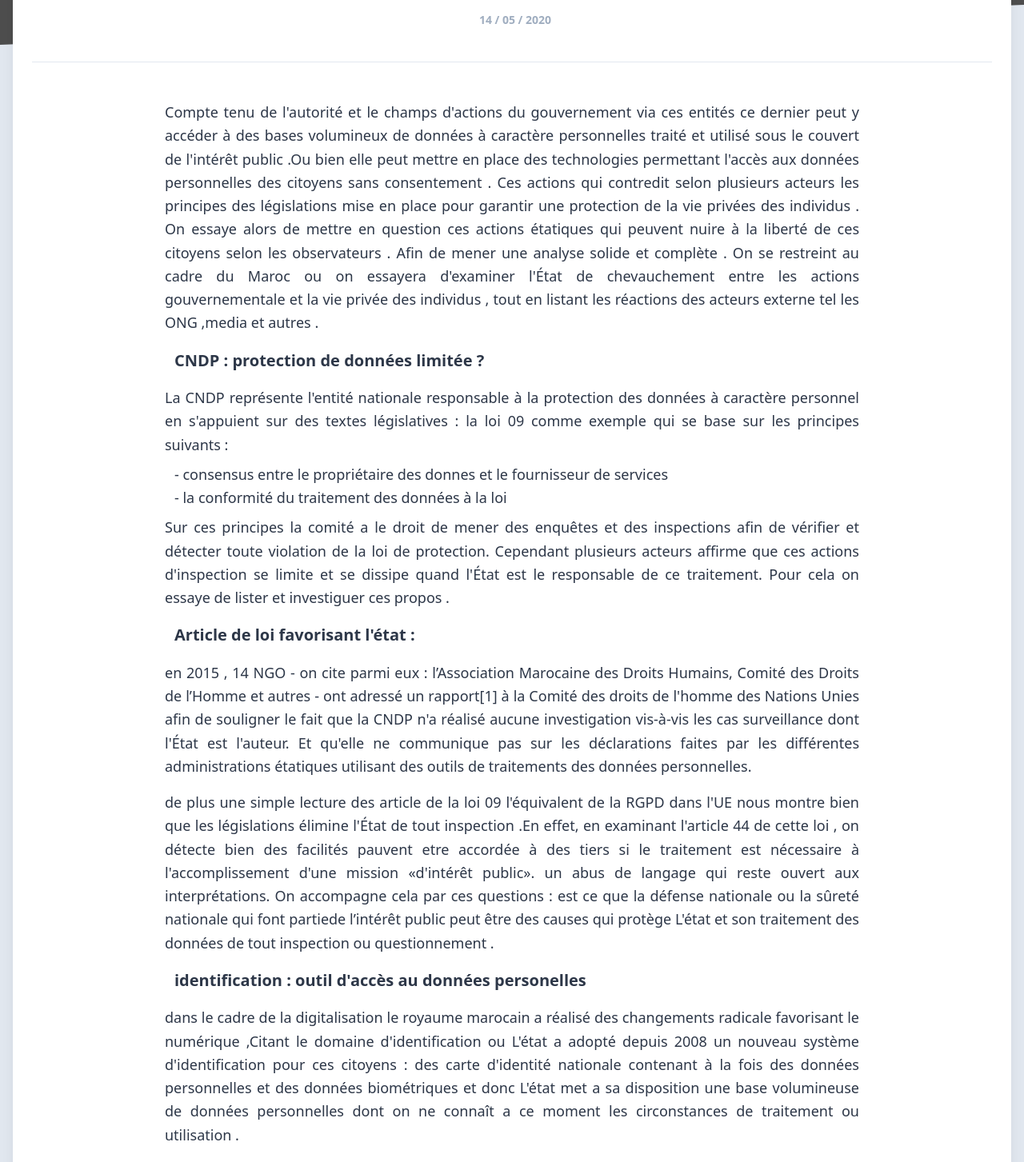
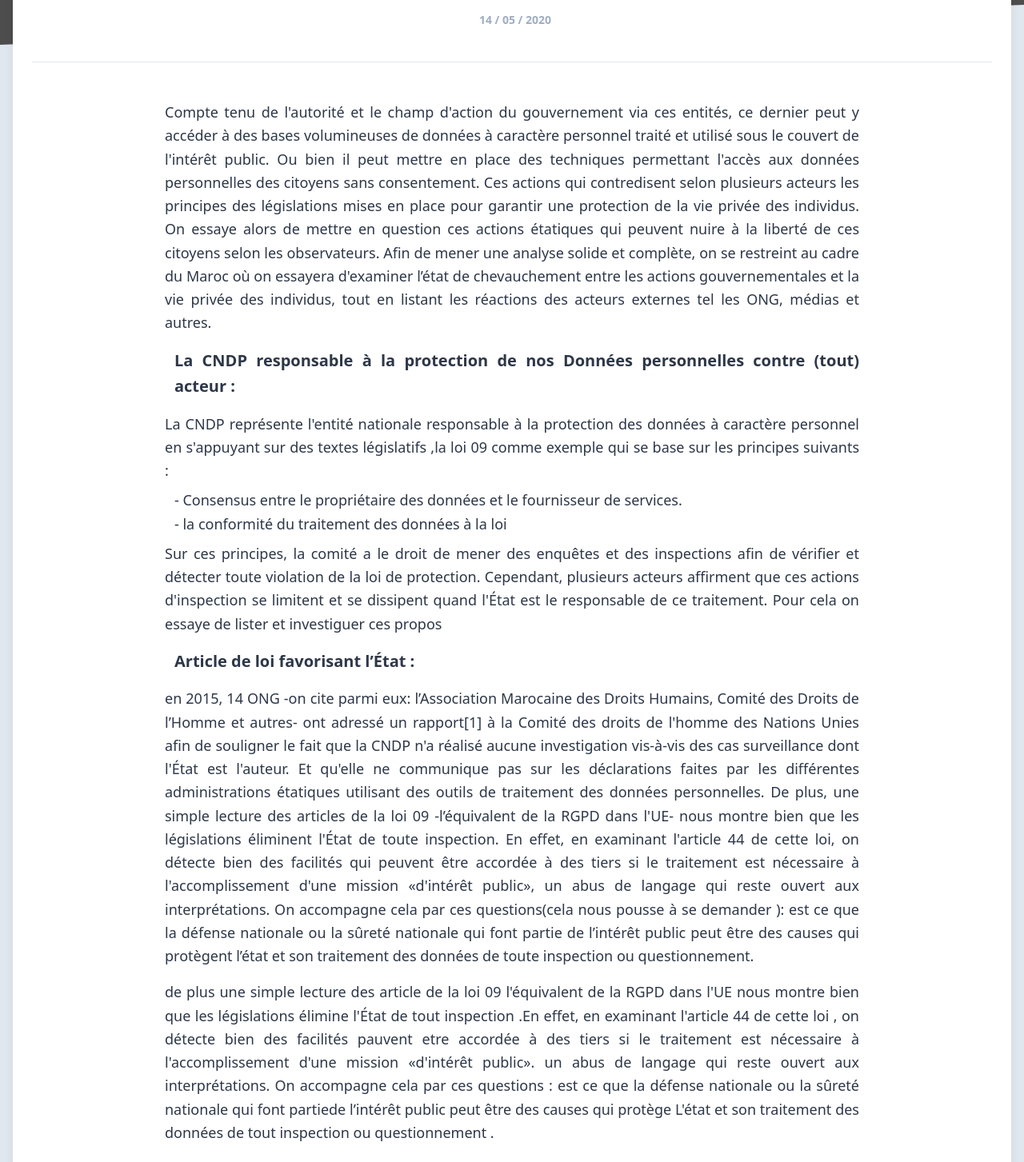
Before and after one commit to AnasAito/constroversy.personal.data, a React (Create React App) app: page /axe/gouv in a window 1280 px wide. Shown: the part 444-1897 px from the top of the page at 80% size. Built offline with nearby package versions, Linux system fonts and the light colour scheme; grey boxes are pictures that could not be loaded.

Commit message:
bf last mod

```diff
--- a/src/components/table_inter.js
+++ b/src/components/table_inter.js
@@ -22,11 +22,12 @@ export default function TableInter() {
                 <div class="min-w-0 flex-1 px-4 md:grid md:grid-cols-2 md:gap-4">
                   <div>
                     <div class="text-sm  leading-5 font-medium text-indigo-600 truncate">
-                      Raymond Onuhua
+                      Raymond ONUOHA
                     </div>
                     <div class="mt-2 flex items-center text-sm leading-5 text-gray-500">
-                      <span class="truncate ">
-                        Chercheur assistant , Lagos Business School, Nigeria
+                      <span class=" ">
+                        Chercheur en économie numérique et innovation
+                        technologique, Lagos Business School, Nigéria
                       </span>
                     </div>
                   </div>
--- a/src/views/Axe/data.js
+++ b/src/views/Axe/data.js
@@ -478,57 +478,67 @@ export const data = {
     content: (
       <div>
         <p className="py-2">
-          Compte tenu de l'autorité et le champs d'actions du gouvernement via
-          ces entités ce dernier peut y accéder à des bases volumineux de
-          données à caractère personnelles traité et utilisé sous le couvert de
-          l'intérêt public .Ou bien elle peut mettre en place des technologies
-          permettant l'accès aux données personnelles des citoyens sans
-          consentement . Ces actions qui contredit selon plusieurs acteurs les
-          principes des législations mise en place pour garantir une protection
-          de la vie privées des individus . On essaye alors de mettre en
-          question ces actions étatiques qui peuvent nuire à la liberté de ces
-          citoyens selon les observateurs . Afin de mener une analyse solide et
-          complète . On se restreint au cadre du Maroc ou on essayera d'examiner
-          l'État de chevauchement entre les actions gouvernementale et la vie
-          privée des individus , tout en listant les réactions des acteurs
-          externe tel les ONG ,media et autres .
+          Compte tenu de l'autorité et le champ d'action du gouvernement via ces
+          entités, ce dernier peut y accéder à des bases volumineuses de données
+          à caractère personnel traité et utilisé sous le couvert de l'intérêt
+          public. Ou bien il peut mettre en place des techniques permettant
+          l'accès aux données personnelles des citoyens sans consentement. Ces
+          actions qui contredisent selon plusieurs acteurs les principes des
+          législations mises en place pour garantir une protection de la vie
+          privée des individus. On essaye alors de mettre en question ces
+          actions étatiques qui peuvent nuire à la liberté de ces citoyens selon
+          les observateurs. Afin de mener une analyse solide et complète, on se
+          restreint au cadre du Maroc où on essayera d'examiner l’état de
+          chevauchement entre les actions gouvernementales et la vie privée des
+          individus, tout en listant les réactions des acteurs externes tel les
+          ONG, médias et autres.
         </p>
         <p className="py-2 pl-3 font-bold text-xl">
-          CNDP : protection de données limitée ?
+          La CNDP responsable à la protection de nos Données personnelles contre
+          (tout) acteur :
         </p>
         <p className="py-2">
           La CNDP représente l'entité nationale responsable à la protection des
-          données à caractère personnel en s'appuient sur des textes
-          législatives : la loi 09 comme exemple qui se base sur les principes
-          suivants :
+          données à caractère personnel en s'appuyant sur des textes législatifs
+          ,la loi 09 comme exemple qui se base sur les principes suivants :
         </p>
         <p className="px-3">
-          - consensus entre le propriétaire des donnes et le fournisseur de
-          services
+          - Consensus entre le propriétaire des données et le fournisseur de
+          services.
         </p>
         <p className="px-3">
           - la conformité du traitement des données à la loi
         </p>
         <p className="py-2">
-          Sur ces principes la comité a le droit de mener des enquêtes et des
+          Sur ces principes, la comité a le droit de mener des enquêtes et des
           inspections afin de vérifier et détecter toute violation de la loi de
-          protection. Cependant plusieurs acteurs affirme que ces actions
-          d'inspection se limite et se dissipe quand l'État est le responsable
-          de ce traitement. Pour cela on essaye de lister et investiguer ces
-          propos .
+          protection. Cependant, plusieurs acteurs affirment que ces actions
+          d'inspection se limitent et se dissipent quand l'État est le
+          responsable de ce traitement. Pour cela on essaye de lister et
+          investiguer ces propos
         </p>
         <p className="py-2 pl-3 font-bold text-xl">
-          Article de loi favorisant l'état :
+          Article de loi favorisant l’État :
         </p>
         <p className="py-2">
-          en 2015 , 14 NGO - on cite parmi eux : l’Association Marocaine des
-          Droits Humains, Comité des Droits de l’Homme et autres - ont adressé
-          un rapport[1] à la Comité des droits de l'homme des Nations Unies afin
-          de souligner le fait que la CNDP n'a réalisé aucune investigation
-          vis-à-vis les cas surveillance dont l'État est l'auteur. Et qu'elle ne
+          en 2015, 14 ONG -on cite parmi eux: l’Association Marocaine des Droits
+          Humains, Comité des Droits de l’Homme et autres- ont adressé un
+          rapport[1] à la Comité des droits de l'homme des Nations Unies afin de
+          souligner le fait que la CNDP n'a réalisé aucune investigation
+          vis-à-vis des cas surveillance dont l'État est l'auteur. Et qu'elle ne
           communique pas sur les déclarations faites par les différentes
-          administrations étatiques utilisant des outils de traitements des
-          données personnelles.
+          administrations étatiques utilisant des outils de traitement des
+          données personnelles. De plus, une simple lecture des articles de la
+          loi 09 -l’équivalent de la RGPD dans l'UE- nous montre bien que les
+          législations éliminent l'État de toute inspection. En effet, en
+          examinant l'article 44 de cette loi, on détecte bien des facilités qui
+          peuvent être accordée à des tiers si le traitement est nécessaire à
+          l'accomplissement d'une mission «d'intérêt public», un abus de langage
+          qui reste ouvert aux interprétations. On accompagne cela par ces
+          questions(cela nous pousse à se demander ): est ce que la défense
+          nationale ou la sûreté nationale qui font partie de l’intérêt public
+          peut être des causes qui protègent l’état et son traitement des
+          données de toute inspection ou questionnement.
         </p>
         <p className="py-2">
           de plus une simple lecture des article de la loi 09 l'équivalent de la
@@ -543,25 +553,25 @@ export const data = {
           inspection ou questionnement .
         </p>
         <p className="py-2 pl-3 font-bold text-xl">
-          identification : outil d'accès au données personelles
+          Identification : Un outil d'accès aux données personnelles
         </p>
         <p className="py-2">
           dans le cadre de la digitalisation le royaume marocain a réalisé des
-          changements radicale favorisant le numérique ,Citant le domaine
-          d'identification ou L'état a adopté depuis 2008 un nouveau système
-          d'identification pour ces citoyens : des carte d'identité nationale
+          changements radicaux favorisant le numérique, Citant le domaine
+          d'identification ou l’État a adopté depuis 2008 un nouveau système
+          d'identification pour ces citoyens : des cartes d'identité nationale
           contenant à la fois des données personnelles et des données
-          biométriques et donc L'état met a sa disposition une base volumineuse
-          de données personnelles dont on ne connaît a ce moment les
-          circonstances de traitement ou utilisation .
+          biométrique, et donc l’État met à sa disposition une base volumineuse
+          de données personnelles dont on ne connaît à ce moment les
+          circonstances de traitement ou utilisation.
         </p>
         <p className="py-2">
           Encore une fois la CNDP élimine L'état de son champ d'autorité ,en
           effet ,en 2013 elle a publié{" "}
           <span className="font-bold"> une série de recommandations</span>{" "}
           vis-à-vis l'utilisation des données biométriques par les tiers sans
-          aucune indication au base de données biométriques nationales . Cette
-          derniere hébergée chez une agence privée : Gelmato qui est connu par
+          aucune indication aux bases de données biométriques nationales . Cette
+          dernière hébergée chez une agence privée : Gelmato qui est connu par
           ces graves vulnérabilités.
         </p>
       </div>
@@ -612,7 +622,7 @@ export const data = {
           problématique. Un responsable de traitement est celui « qui détermine
           les finalités et les moyens d’un traitement » (article 4 du règlement
           européen). Selon le guide de sous-traitant publié par la CNIL, une
-          trait grande variété de prestataires de services possède la qualité de
+          très grande variété de prestataires de services possède la qualité de
           sous-traitant au sens juridique du terme. Il est important de
           souligner que :
         </p>
@@ -702,9 +712,9 @@ export const data = {
           données personnelles, il doit offrir à ses clients « des garanties
           suffisantes quant à la mise en œuvre de mesures techniques et
           organisationnelles appropriées de manière à ce que le traitement
-          réponde aux exigences du présent règlement et garantisses la
-          protection des droits de la personne concernée » (article 28 du
-          règlement européen).
+          réponde aux exigences du présent règlement et garantisse la protection
+          des droits de la personne concernée » (article 28 du règlement
+          européen).
         </p>
         <p className="py-2 ">
           L’ANRT s’assure également que les équipements mis à disposition par
@@ -801,7 +811,7 @@ export const data = {
           plan technique.
         </p>
         <p className="py-2 ">
-          Dans ce contexte, <span className="font-bold">Simons Bright</span>, un
+          Dans ce contexte, <span className="font-bold">Simons BRIGHT</span>, un
           entrepreneur, avocat et innovateur social, avance dans son article «
           2020 is a crucial year to fight for data protection in Africa » sur le
           site de Privacy International, que « les systèmes biométriques de vote
```
Also changed, not shown: src/views/Inter/data.js (+4 -4 lines), src/views/Landing/section_4.js (+7 -8 lines), src/views/Landing/section_5.js (+14 -22 lines).
